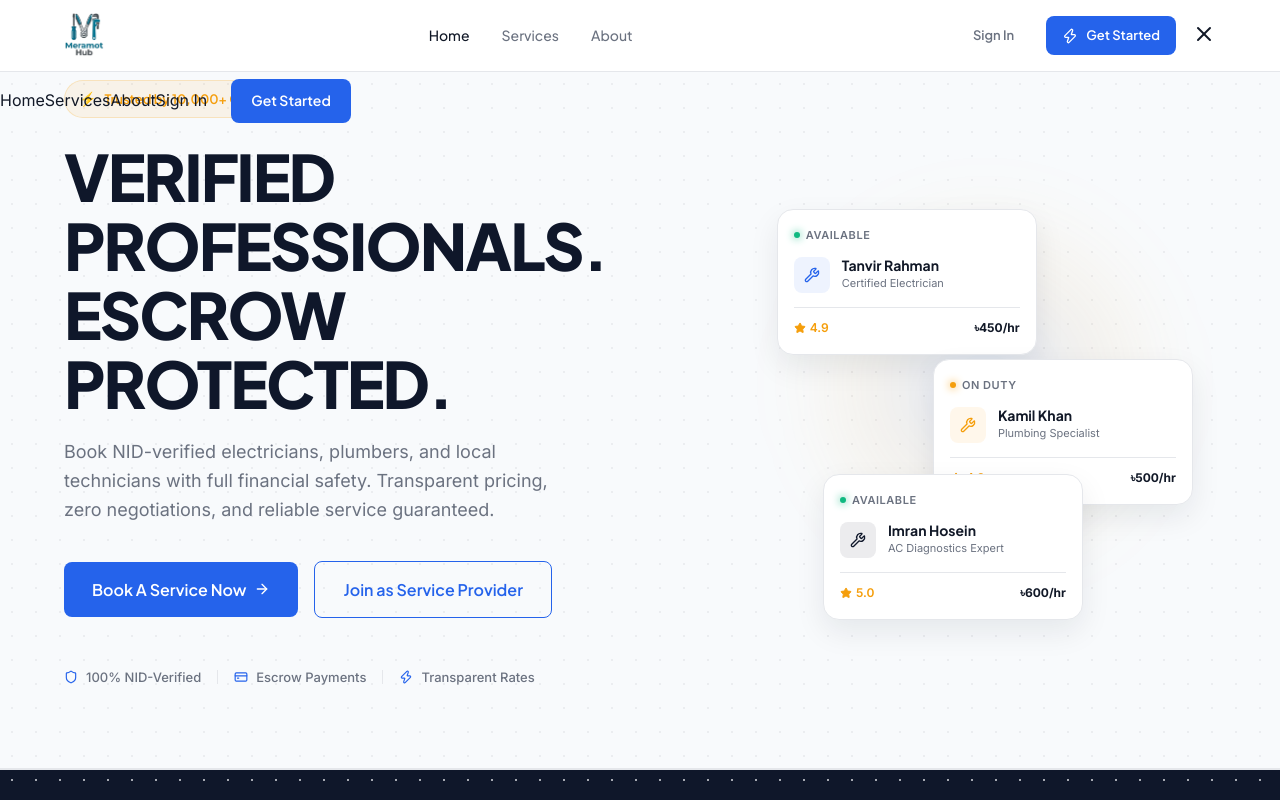
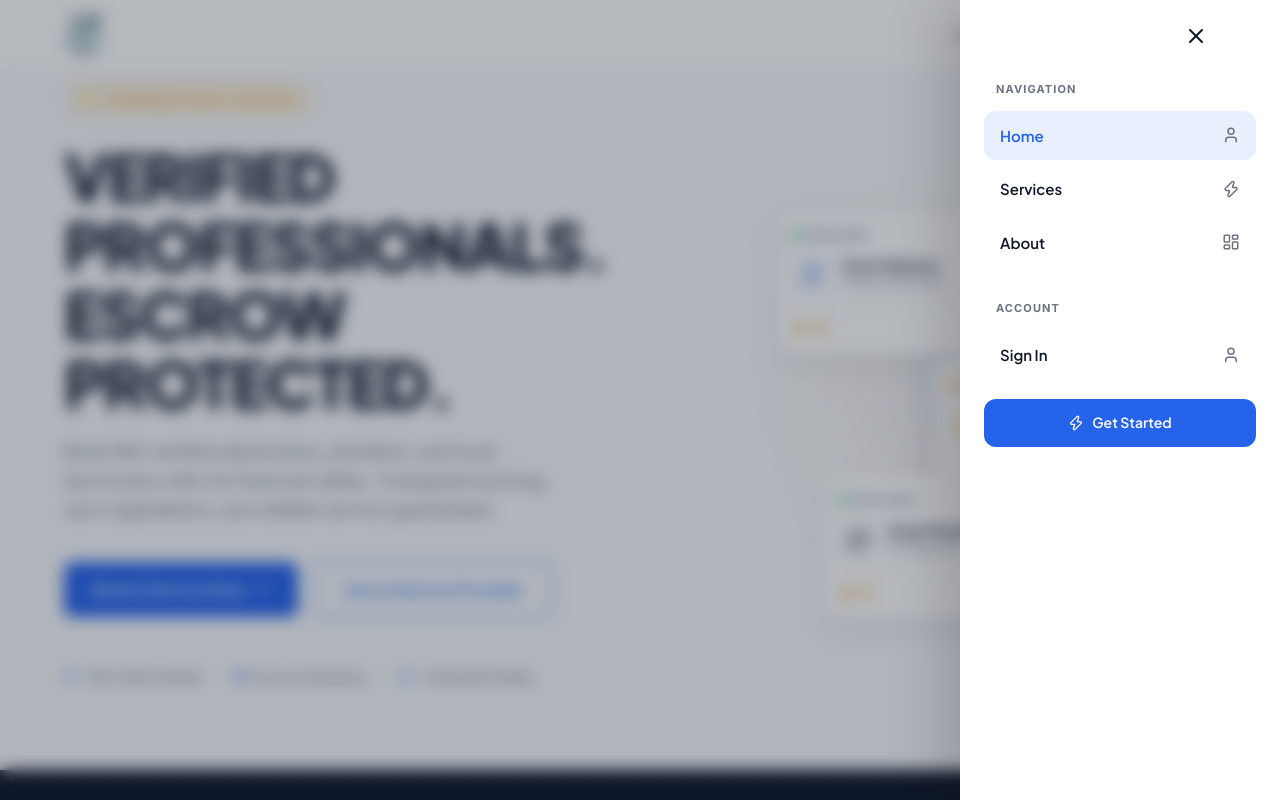
Before and after one commit to tahsinX/MeramotHub-Frontend, a React (Vite) app: page / in a window 1280 px wide. Both pictures are taken after a click on the button 1203 px from the left and 35 px from the top of the page. Shown: the top 800 px of the page. Built offline with nearby package versions, Linux system fonts and the light colour scheme; no server answers.

Commit message:
Update Navbar and index.html for improved mobile experience and icon consistency

```diff
--- a/index.html
+++ b/index.html
@@ -2,13 +2,13 @@
 <html lang="en">
   <head>
     <meta charset="UTF-8" />
-    <link rel="icon" type="image/svg+xml" href="/vite.svg" />
+    <link rel="icon" type="image/png" href="/src/assets/Meramot%20hub%20icon.png" />
     <meta name="viewport" content="width=device-width, initial-scale=1.0" />
     <meta name="description" content="MeramotHub - Your trusted local home service booking platform in Bangladesh. Book verified electricians, plumbers, AC mechanics & more with transparent pricing and escrow-protected payments." />
     <meta name="keywords" content="home services, Bangladesh, electrician, plumber, AC mechanic, service booking, MeramotHub" />
     <meta name="author" content="MeramotHub" />
     <meta name="theme-color" content="#2563eb" />
-    <title>MeramotHub — Trusted Home Services in Bangladesh</title>
+    <title>MeramotHub | Trusted Home Services</title>
     <script>
       (function() {
         const savedTheme = localStorage.getItem('theme');
--- a/src/components/layout/Navbar.css
+++ b/src/components/layout/Navbar.css
@@ -49,9 +49,9 @@
   font-weight: 800;
 }
 
-/* Center Links */
+/* Center Links - now hidden on all devices in favor of hamburger */
 .navbar-links {
-  display: flex;
+  display: none;
   align-items: center;
   gap: 32px;
 }
@@ -101,70 +101,116 @@
   color: var(--color-text-primary);
 }
 
-/* Hamburger toggle for mobile */
-.mobile-hamburger {
-  display: none;
+/* Hamburger toggle - now visible on all devices */
+.mobile-toggle {
+  display: flex;
   width: 40px;
   height: 40px;
   align-items: center;
   justify-content: center;
   color: var(--color-text-primary);
   border-radius: var(--radius-md);
+  z-index: 101;
+  background: transparent;
 }
 
-.mobile-hamburger:hover {
+.mobile-toggle:hover {
   background-color: var(--color-bg);
 }
 
-/* Mobile Dropdown Panel */
-.mobile-dropdown-panel {
-  display: none;
-  position: absolute;
-  top: var(--nav-height);
-  left: 0;
-  right: 0;
-  background-color: var(--color-surface);
-  border-bottom: 1px solid var(--color-border);
-  box-shadow: 0 10px 15px -3px var(--color-shadow);
-  padding: 24px;
-  z-index: 95;
-  animation: slideDown 0.3s ease-out;
+/* Mobile menu */
+.mobile-menu-overlay {
+  position: fixed;
+  inset: 0;
+  background: rgba(15, 23, 42, 0.3);
+  backdrop-filter: blur(8px);
+  z-index: 98;
+  animation: fadeIn 0.4s ease;
 }
 
-@keyframes slideDown {
-  from {
-    opacity: 0;
-    transform: translateY(-10px);
-  }
-  to {
-    opacity: 1;
-    transform: translateY(0);
-  }
+@keyframes fadeIn {
+  from { opacity: 0; }
+  to { opacity: 1; }
 }
 
-.mobile-links-col {
+.mobile-menu {
+  position: fixed;
+  top: 0;
+  right: 0;
+  bottom: 0;
+  width: 320px;
+  background-color: var(--color-surface);
+  box-shadow: -20px 0 50px rgba(0, 0, 0, 0.15);
+  padding: 80px 24px 40px;
+  z-index: 99;
   display: flex;
   flex-direction: column;
-  gap: 16px;
-  margin-bottom: 24px;
+  animation: slideInRight 0.4s cubic-bezier(0.16, 1, 0.3, 1);
 }
 
-.mobile-nav-link {
-  font-family: var(--font-heading);
-  font-size: 16px;
-  font-weight: 600;
-  color: var(--color-text-secondary);
+@keyframes slideInRight {
+  from { transform: translateX(100%); }
+  to { transform: translateX(0); }
 }
 
-.mobile-nav-link:hover,
-.mobile-nav-link.active {
-  color: var(--color-text-primary);
+.mobile-menu-section-label {
+  font-size: 11px;
+  text-transform: uppercase;
+  letter-spacing: 0.1em;
+  color: var(--color-text-secondary);
+  font-weight: 700;
+  margin-bottom: 12px;
+  padding-left: 12px;
 }
 
-.mobile-actions-col {
+.mobile-menu-section {
   display: flex;
   flex-direction: column;
-  gap: 12px;
+  gap: 4px;
+}
+
+.mobile-link {
+  display: flex;
+  width: 100%;
+  align-items: center;
+  justify-content: space-between;
+  padding: 12px 16px;
+  font-family: var(--font-heading);
+  font-size: 15px;
+  font-weight: 600;
+  color: var(--color-text-primary);
+  transition: all 0.2s cubic-bezier(0.4, 0, 0.2, 1);
+  border-radius: 12px;
+}
+
+.mobile-link svg {
+  color: var(--color-text-secondary);
+  transition: transform 0.3s ease, color 0.2s ease;
+}
+
+.mobile-link:hover {
+  background-color: rgba(37, 99, 235, 0.08);
+  color: var(--color-blue);
+  padding-left: 20px;
+}
+
+.mobile-link:hover svg {
+  color: var(--color-blue);
+  transform: translateX(4px);
+}
+
+.mobile-link.active {
+  background-color: rgba(37, 99, 235, 0.1);
+  color: var(--color-blue);
+}
+
+.mobile-link.danger:hover {
+  background-color: rgba(239, 68, 68, 0.08);
+  color: var(--danger);
+}
+
+.mobile-link.danger:hover svg {
+  color: var(--danger);
 }
 
 /* Profile menu */
@@ -311,17 +357,11 @@
     display: none;
   }
 
-  .mobile-hamburger {
-    display: flex;
-  }
-
-  .mobile-dropdown-panel {
+  /* Hide desktop buttons when on mobile to prevent overlap */
+  #login-btn,
+  #register-btn,
+  .profile-menu {
     display: none;
-  }
-
-  .mobile-dropdown-panel.open {
-    display: flex;
-    flex-direction: column;
   }
 
   .profile-info {
@@ -331,8 +371,4 @@
   .chevron {
     display: none;
   }
-
-  #signin-desktop-btn, #getstarted-desktop-btn {
-    display: none;
-  }
 }
--- a/src/components/layout/Navbar.jsx
+++ b/src/components/layout/Navbar.jsx
@@ -151,7 +151,11 @@ export default function Navbar({ isDashboard }) {
           {/* Mobile toggle */}
           <button
             className="mobile-toggle"
-            onClick={() => setMobileOpen(!mobileOpen)}
+            type="button"
+            onClick={(e) => {
+              e.stopPropagation();
+              setMobileOpen(!mobileOpen);
+            }}
             id="mobile-menu-toggle"
           >
             {mobileOpen ? <X size={24} /> : <Menu size={24} />}
@@ -161,29 +165,54 @@ export default function Navbar({ isDashboard }) {
 
       {/* Mobile menu */}
       {mobileOpen && (
+        <>
+          <div className="mobile-menu-overlay" onClick={() => setMobileOpen(false)} />
           <div className="mobile-menu" id="mobile-menu">
             {!isDashboard && (
-            <>
-              <Link to="/" className="mobile-link">Home</Link>
-              <Link to="/services" className="mobile-link">Services</Link>
-              <Link to="/about" className="mobile-link">About</Link>
-            </>
+              <div style={{ marginBottom: '32px' }}>
+                <div className="mobile-menu-section-label">Navigation</div>
+                <div className="mobile-menu-section">
+                  <Link to="/" className={`mobile-link ${location.pathname === '/' ? 'active' : ''}`}>
+                    Home <User size={18} />
+                  </Link>
+                  <Link to="/services" className={`mobile-link ${location.pathname.startsWith('/services') ? 'active' : ''}`}>
+                    Services <Zap size={18} />
+                  </Link>
+                  <Link to="/about" className={`mobile-link ${location.pathname === '/about' ? 'active' : ''}`}>
+                    About <LayoutDashboard size={18} />
+                  </Link>
+                </div>
+              </div>
             )}
+            <div>
+              <div className="mobile-menu-section-label">Account</div>
+              <div className="mobile-menu-section">
                 {isAuthenticated ? (
                   <>
-              <Link to={getDashboardPath()} className="mobile-link">Dashboard</Link>
-              <Link to={getProfilePath()} className="mobile-link">Profile</Link>
-              <button className="mobile-link danger" onClick={handleLogout}>Sign Out</button>
+                    <Link to={getDashboardPath()} className="mobile-link">
+                      Dashboard <LayoutDashboard size={18} />
+                    </Link>
+                    <Link to={getProfilePath()} className="mobile-link">
+                      Profile <User size={18} />
+                    </Link>
+                    <button className="mobile-link danger" onClick={handleLogout}>
+                      Sign Out <LogOut size={18} />
+                    </button>
                   </>
                 ) : (
                   <>
-              <Link to="/login" className="mobile-link">Sign In</Link>
-              <Link to="/register" className="btn btn-primary" style={{ margin: '8px 24px' }}>
-                Get Started
+                    <Link to="/login" className="mobile-link">
+                      Sign In <User size={18} />
+                    </Link>
+                    <Link to="/register" className="btn btn-primary" style={{ margin: '16px 0', height: '48px', justifyContent: 'center', borderRadius: '12px' }}>
+                      <Zap size={16} /> Get Started
                     </Link>
                   </>
                 )}
               </div>
+            </div>
+          </div>
+        </>
       )}
     </nav>
   );
```
Lines whose indentation alone changed are shown as unchanged.
